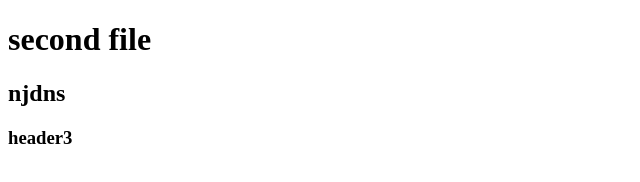
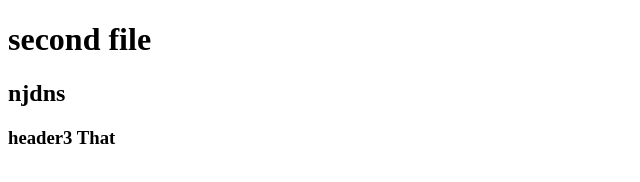
Before and after one commit to Vivek171819/NewRepo, a plain HTML site: page index.html in a window 1280 px wide. Shown: the full height of the page, 0-640 px from the left. Drawn offline with Linux system fonts and the light colour scheme.

Commit message:
add that

```diff
--- a/index.html
+++ b/index.html
@@ -8,6 +8,6 @@
 <body>
     <h1>second file</h1>
     <h2>njdns</h2>
-    <h3>header3</h3>
+    <h3>header3 That</h3>
 </body>
 </html>
```
